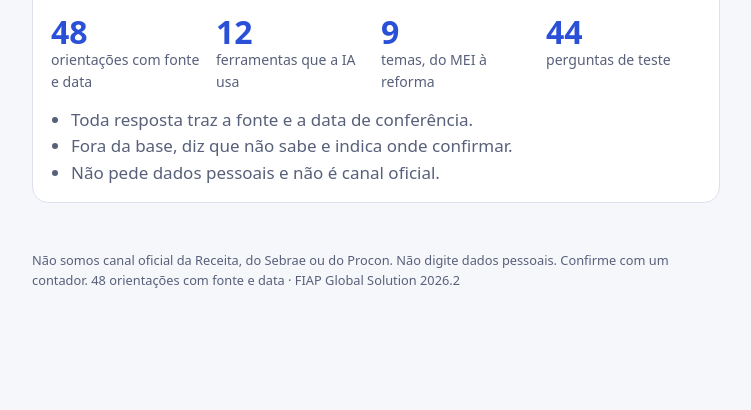
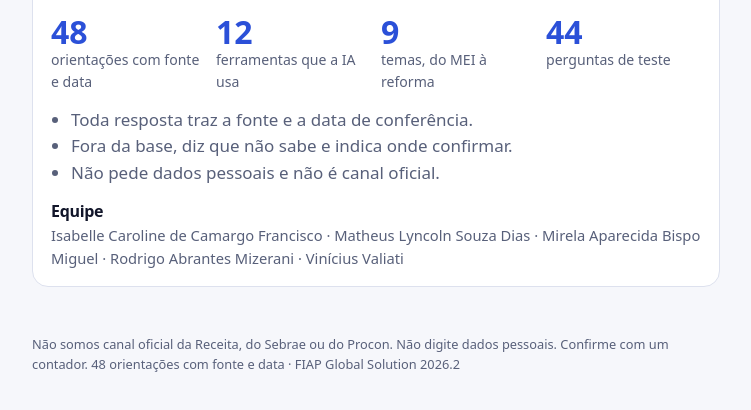
Before and after one commit to Aurora-Siger/MEI-Sem-Medo, a website: page web/index.html in a window 1280 px wide. Shown: the part 2208-2618 px from the top of the page, without its empty margins (264-1015 px from the left). Before the commit the page ends 2551 px from the top, so only its background shows below. Drawn offline with Linux system fonts and the light colour scheme; no server answers.

Commit message:
Adiciona a equipe ao README e a landing

```diff
--- a/web/index.html
+++ b/web/index.html
@@ -95,6 +95,8 @@
         <li>Fora da base, diz que não sabe e indica onde confirmar.</li>
         <li>Não pede dados pessoais e não é canal oficial.</li>
       </ul>
+      <h3 class="equipe-t">Equipe</h3>
+      <p class="equipe">Isabelle Caroline de Camargo Francisco · Matheus Lyncoln Souza Dias · Mirela Aparecida Bispo Miguel · Rodrigo Abrantes Mizerani · Vinícius Valiati</p>
     </div>
   </div>
   <p class="rodape-links"><button type="button" id="limpar" class="link" hidden>Nova conversa</button></p>
--- a/web/style.css
+++ b/web/style.css
@@ -171,3 +171,4 @@ button.demo:hover{border-color:var(--ac);transform:translateY(-2px)}
 .logo-grande{display:block;width:min(300px,75%);margin:10px auto 4px}.logo-grande img{width:100%;height:auto}
 @media (max-width:480px){.marca img{height:52px}}
 .marca img{height:76px}@media (max-width:480px){.marca img{height:56px}}
+.equipe-t{margin:16px 0 4px;font-size:1rem}.equipe{margin:0;color:var(--mut);font-size:.92rem}
```
Also changed, not shown: README.md.
